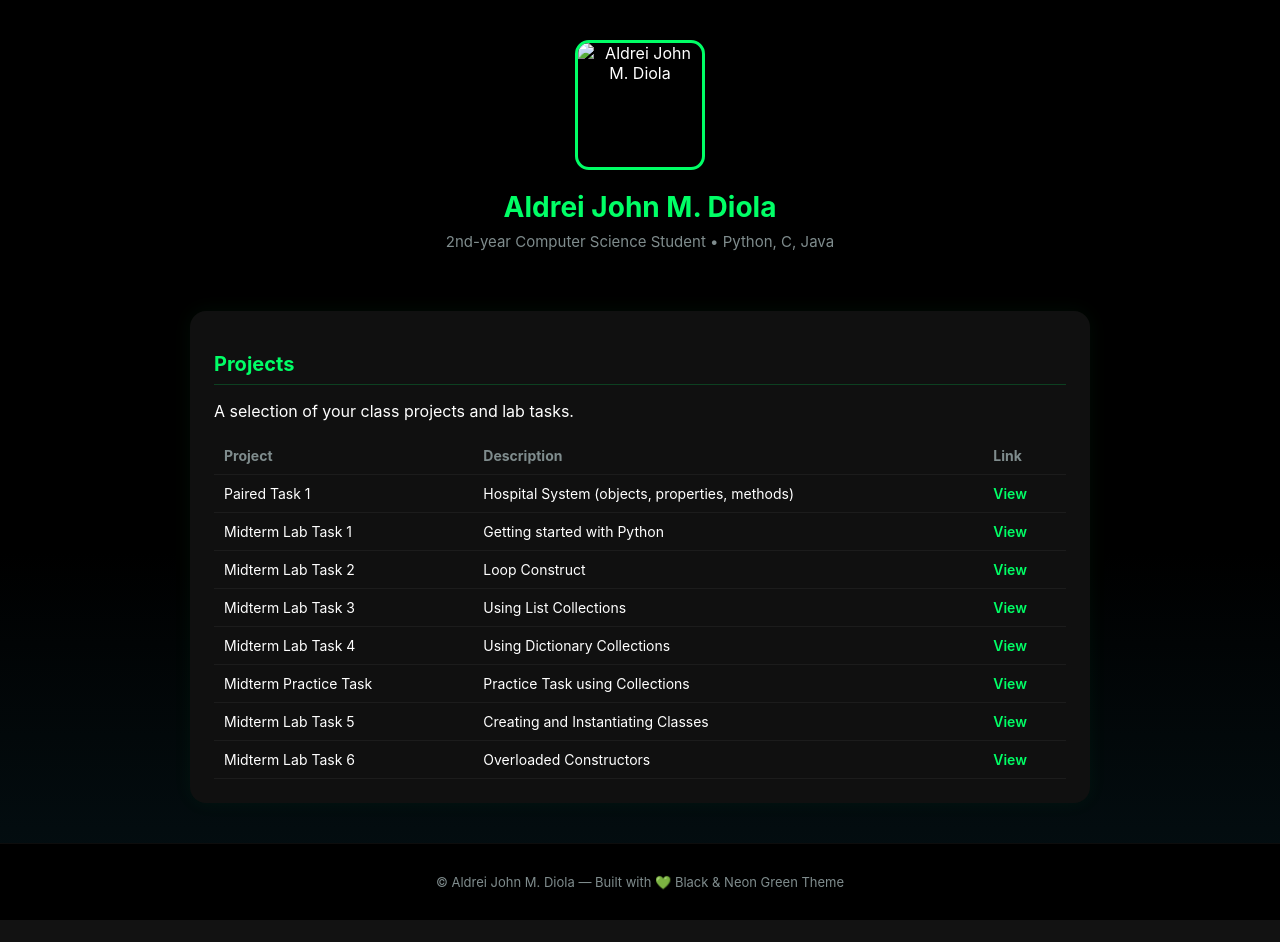
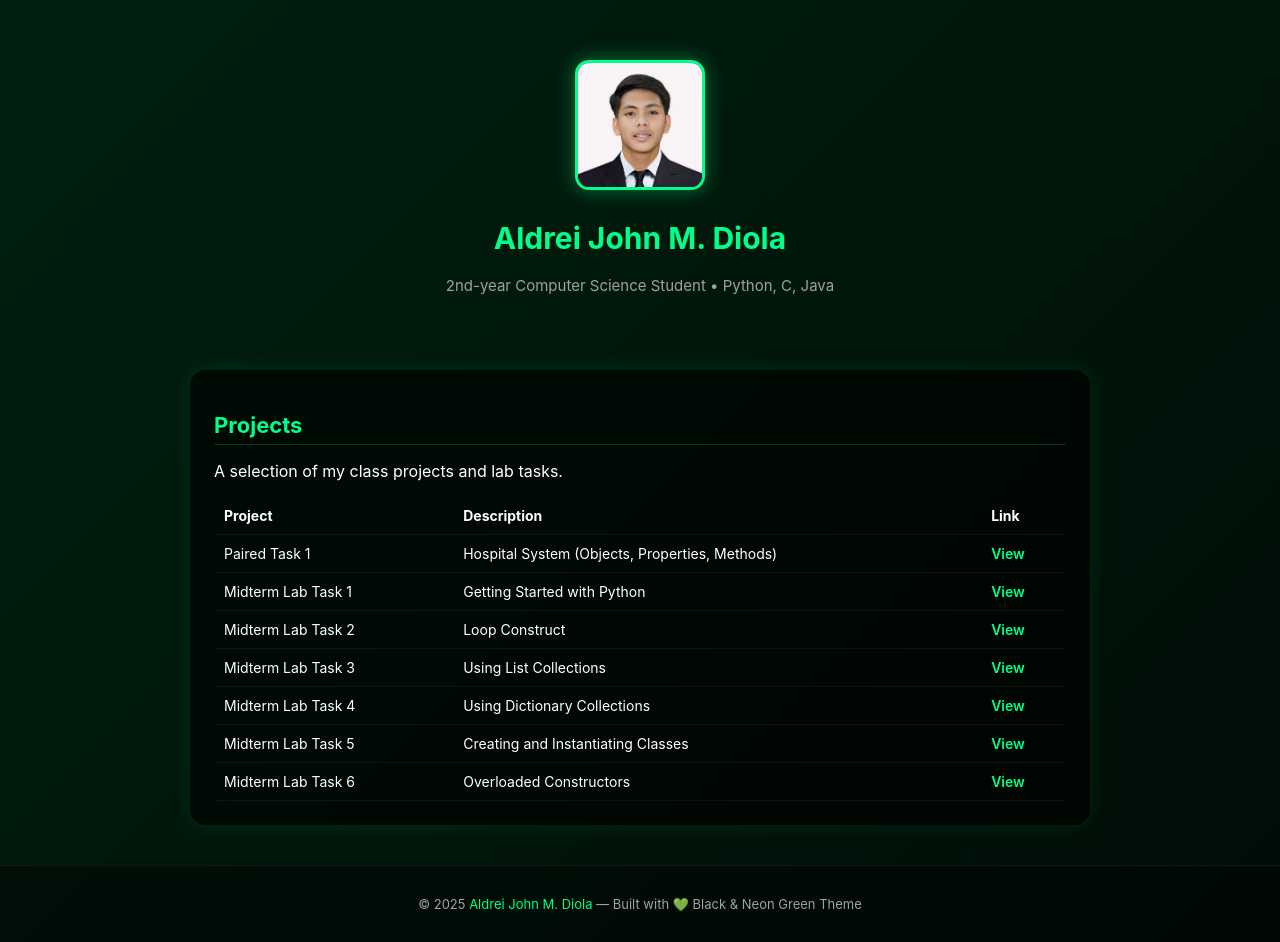
Before and after one commit to aldrei0123456789/drei-portfolio, a plain HTML site: page index.html in a window 1280 px wide. Before the commit the page ends 920 px from the top, so only its background shows below. Drawn offline with Linux system fonts and the light colour scheme.

Commit message:
Update index.html

```diff
--- a/index.html
+++ b/index.html
@@ -1,37 +1,44 @@
 <!DOCTYPE html>
 <html lang="en">
 <head>
-  <meta charset="UTF-8" />
-  <meta name="viewport" content="width=device-width, initial-scale=1.0" />
+  <meta charset="UTF-8">
+  <meta name="viewport" content="width=device-width, initial-scale=1.0">
   <title>Aldrei John M. Diola — Portfolio</title>
   <style>
     :root {
-      --bg: #000000;
-      --card: #101010;
-      --accent: #00ff66;
-      --muted: #7f8c8d;
-      --glass: rgba(255, 255, 255, 0.03);
+      --bg1: #000000;
+      --bg2: #001a0d;
+      --accent: #00ff88;
+      --muted: #a0a0a0;
+      --card: rgba(0, 0, 0, 0.6);
       --radius: 16px;
-      font-family: "Inter", system-ui, -apple-system, "Segoe UI", Roboto, sans-serif;
-      color-scheme: dark;
+      font-family: "Inter", system-ui, sans-serif;
     }
 
-    * {
-      box-sizing: border-box;
-    }
+    * { box-sizing: border-box; }
 
+    /* ✨ Background animation */
     body {
       margin: 0;
-      background: linear-gradient(180deg, #000000 60%, #041014 100%);
       color: white;
+      background: linear-gradient(-45deg, var(--bg1), var(--bg2), #00331a, #001a0d);
+      background-size: 400% 400%;
+      animation: gradientMove 12s ease infinite;
       overflow-x: hidden;
     }
 
+    @keyframes gradientMove {
+      0% { background-position: 0% 50%; }
+      50% { background-position: 100% 50%; }
+      100% { background-position: 0% 50%; }
+    }
+
+    /* 🧠 Header */
     header {
       display: flex;
       flex-direction: column;
       align-items: center;
-      padding: 40px 20px 20px;
+      padding: 60px 20px 20px;
       text-align: center;
     }
 
@@ -41,6 +48,7 @@
       border-radius: 14px;
       overflow: hidden;
       border: 3px solid var(--accent);
+      box-shadow: 0 0 20px rgba(0, 255, 136, 0.4);
       margin-bottom: 20px;
     }
 
@@ -51,32 +59,33 @@
     }
 
     header h1 {
-      font-size: 28px;
-      margin: 0;
+      font-size: 30px;
       color: var(--accent);
+      margin: 10px 0 5px;
     }
 
     header p {
       color: var(--muted);
-      margin: 8px 0 0;
       font-size: 15px;
     }
 
+    /* 📦 Section cards */
     section {
       max-width: 900px;
       margin: 40px auto;
       background: var(--card);
       border-radius: var(--radius);
       padding: 24px;
-      box-shadow: 0 0 20px rgba(0, 255, 102, 0.05);
+      box-shadow: 0 0 20px rgba(0, 255, 136, 0.1);
+      backdrop-filter: blur(10px);
     }
 
     section h2 {
       color: var(--accent);
+      font-size: 22px;
       margin-bottom: 16px;
-      font-size: 20px;
-      border-bottom: 1px solid rgba(0, 255, 102, 0.2);
-      padding-bottom: 8px;
+      border-bottom: 1px solid rgba(0, 255, 136, 0.2);
+      padding-bottom: 6px;
     }
 
     table {
@@ -85,13 +94,9 @@
     }
 
     table th, table td {
+      padding: 10px;
       text-align: left;
-      padding: 10px;
       font-size: 14px;
-    }
-
-    table th {
-      color: var(--muted);
     }
 
     table tr {
@@ -102,22 +107,33 @@
       color: var(--accent);
       text-decoration: none;
       font-weight: 600;
+      transition: color 0.2s;
     }
 
+    table a:hover {
+      color: white;
+      text-shadow: 0 0 5px var(--accent);
+    }
+
+    /* 💫 Footer */
     footer {
       text-align: center;
       padding: 30px 0;
       color: var(--muted);
       font-size: 13px;
-      background: #000000;
       border-top: 1px solid rgba(255, 255, 255, 0.05);
+      background: rgba(0, 0, 0, 0.4);
+    }
+
+    footer span {
+      color: var(--accent);
     }
   </style>
 </head>
 <body>
   <header>
     <div class="avatar">
-      <img src="your-photo.jpg" alt="Aldrei John M. Diola">
+      <img src="aldreipogi123.jpg" alt="Aldrei John M. Diola">
     </div>
     <h1>Aldrei John M. Diola</h1>
     <p>2nd-year Computer Science Student • Python, C, Java</p>
@@ -125,7 +141,7 @@
 
   <section>
     <h2>Projects</h2>
-    <p>A selection of your class projects and lab tasks.</p>
+    <p>A selection of my class projects and lab tasks.</p>
     <table>
       <tr>
         <th>Project</th>
@@ -134,12 +150,12 @@
       </tr>
       <tr>
         <td>Paired Task 1</td>
-        <td>Hospital System (objects, properties, methods)</td>
+        <td>Hospital System (Objects, Properties, Methods)</td>
         <td><a href="#">View</a></td>
       </tr>
       <tr>
         <td>Midterm Lab Task 1</td>
-        <td>Getting started with Python</td>
+        <td>Getting Started with Python</td>
         <td><a href="#">View</a></td>
       </tr>
       <tr>
@@ -158,11 +174,6 @@
         <td><a href="#">View</a></td>
       </tr>
       <tr>
-        <td>Midterm Practice Task</td>
-        <td>Practice Task using Collections</td>
-        <td><a href="#">View</a></td>
-      </tr>
-      <tr>
         <td>Midterm Lab Task 5</td>
         <td>Creating and Instantiating Classes</td>
         <td><a href="#">View</a></td>
@@ -176,7 +187,7 @@
   </section>
 
   <footer>
-    © Aldrei John M. Diola — Built with 💚 Black & Neon Green Theme
+    © 2025 <span>Aldrei John M. Diola</span> — Built with 💚 Black & Neon Green Theme
   </footer>
 </body>
 </html>
```
